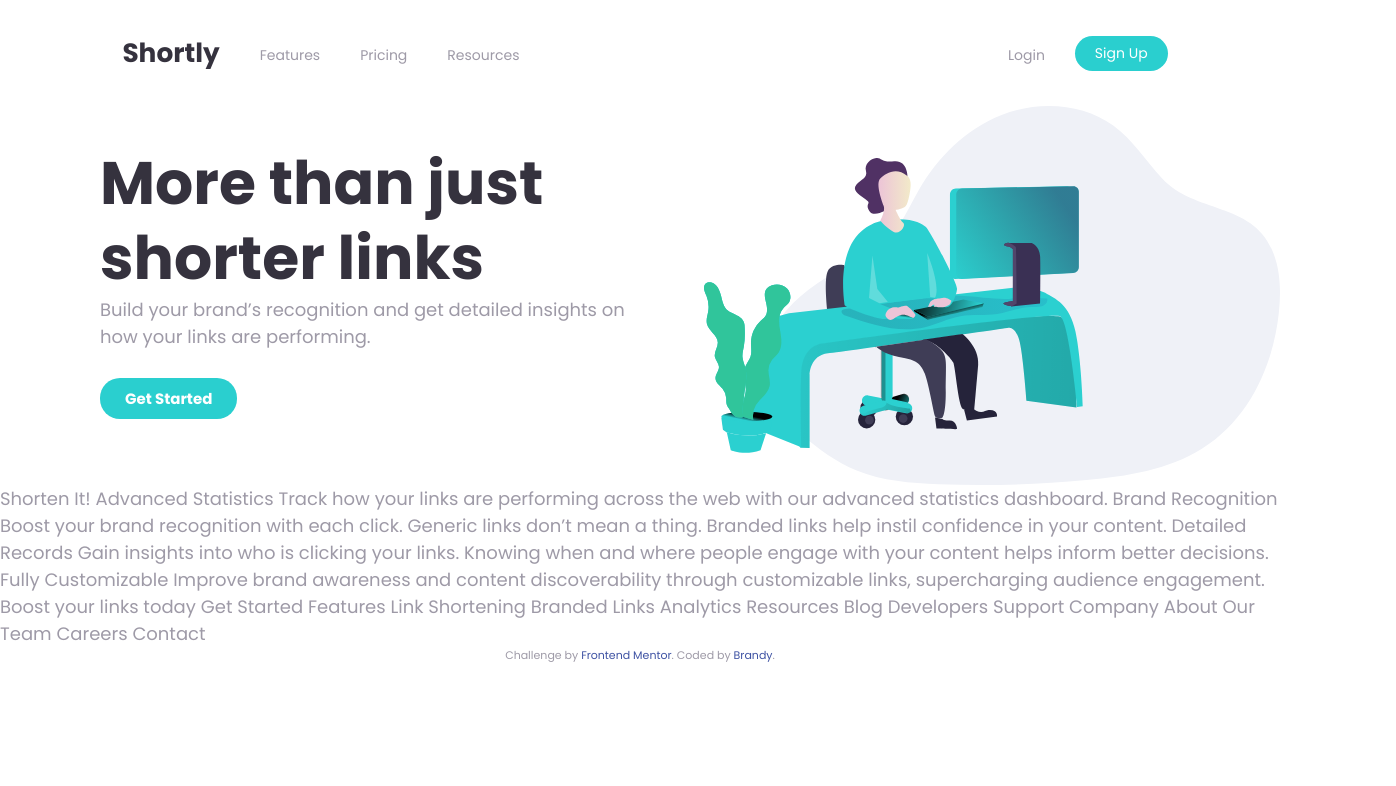
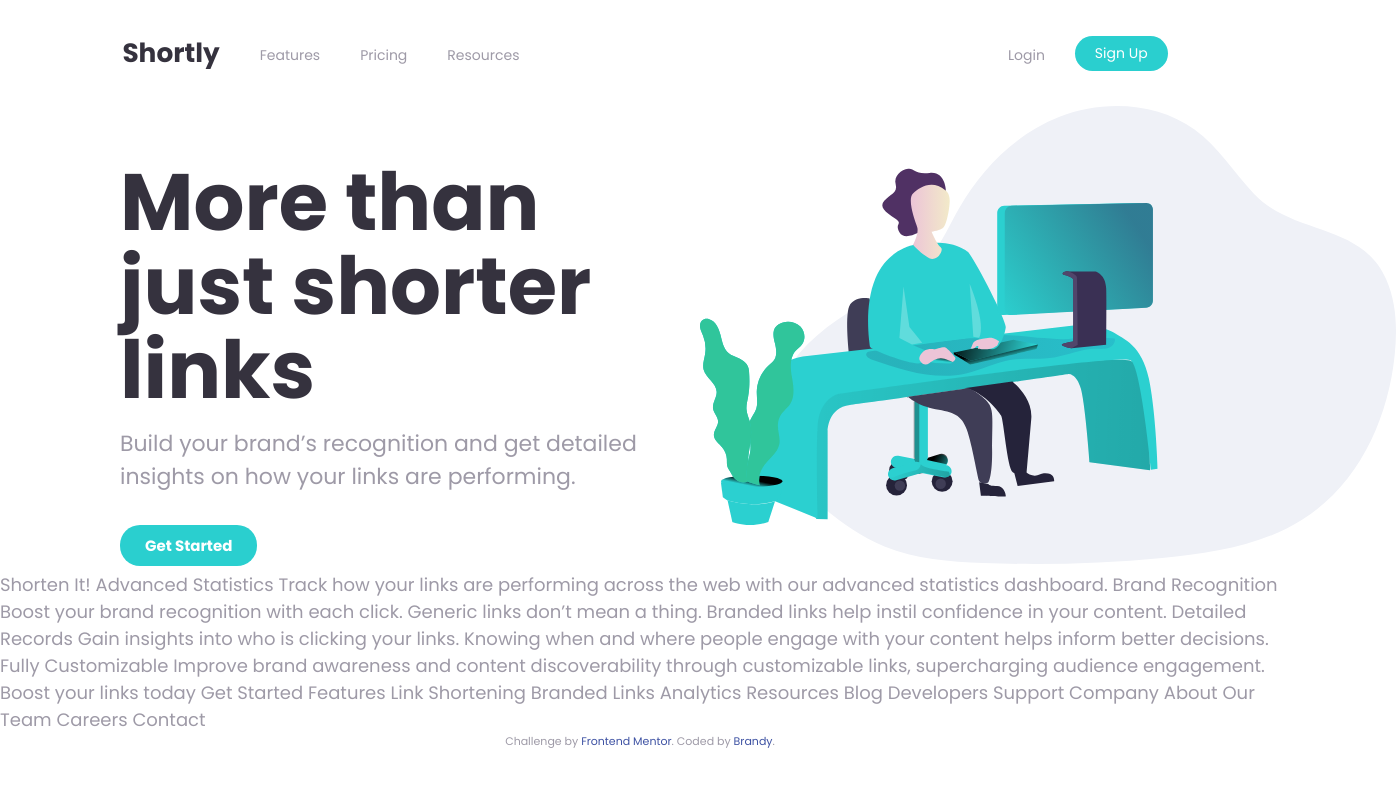
Before and after one commit to bdmcarthur/url-shortener-front-end-challenge, a plain HTML site: page index.html in a window 1280 px wide. Shown: the whole page, 1396 px wide, since content can reach past the window. Drawn offline with Linux system fonts and the light colour scheme.

Commit message:
Responsive header

```diff
--- a/index.html
+++ b/index.html
@@ -52,7 +52,9 @@
         </p>
         <button class="get-started">Get Started</button>
       </div>
-      <img class="header-img" src="images/illustration-working.svg" />
+      <div class="header-img">
+        <img src="images/illustration-working.svg" />
+      </div>
     </header>
     Shorten It! Advanced Statistics Track how your links are performing across
     the web with our advanced statistics dashboard. Brand Recognition Boost your
--- a/style.css
+++ b/style.css
@@ -100,6 +100,40 @@ button:hover {
   display: block;
 }
 
+/* //Header// */
+header {
+  display: flex;
+  justify-content: center;
+  flex-wrap: wrap;
+}
+
+.header-text {
+  order: 2;
+  max-width: 90%;
+  margin: 0 auto;
+  text-align: center;
+}
+
+.header-img {
+  order: 1;
+  width: 120%;
+}
+
+header h1 {
+  margin-bottom: 15px;
+  font-size: 40px;
+  line-height: 45px;
+}
+header p {
+  width: 100%;
+  margin-top: 0;
+}
+
+header img {
+  width: 100%;
+  padding-left: 30px;
+}
+
 /* // Small devices (landscape phones, 576px and up) */
 @media (min-width: 576px) {
 }
@@ -111,25 +145,34 @@ button:hover {
   }
 
   header {
-    display: flex;
+    margin-left: 120px;
   }
 
   .header-text {
-    margin-left: 100px;
+    order: 1;
+    margin: 0;
+    width: 50%;
+    text-align: left;
   }
 
-  header img {
-    width: 45%;
+  .header-img {
+    order: 2;
+    width: 50%;
+    padding: 0;
   }
 
   header h1 {
-    font-size: 60px;
-    margin-bottom: 0;
-    line-height: 75px;
+    font-size: 80px;
+    line-height: 84px;
   }
+
   header p {
     width: 90%;
-    margin-top: 0;
+    font-size: 22px;
+  }
+  .header-img img {
+    width: 120%;
+    padding: 0;
   }
 }
 
```
